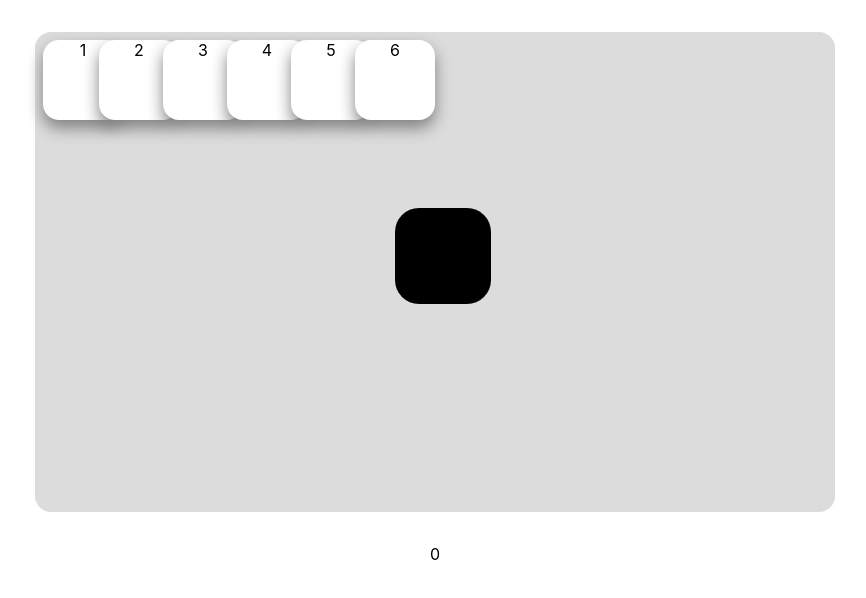
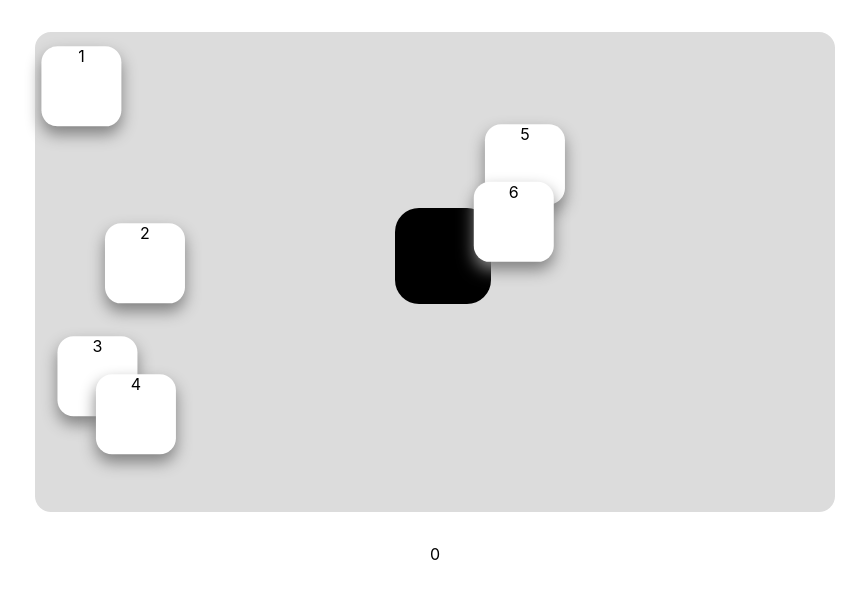
Before and after one commit to HENOZIWD/solitaire, a React (Create React App) app: page / in a window 1280 px wide. Shown: the top 598 px of the page, without its empty margins (205-1071 px from the left). Built offline with nearby package versions, Linux system fonts and the light colour scheme.

Commit message:
Apply random position to cards

```diff
--- a/src/components/App.tsx
+++ b/src/components/App.tsx
@@ -9,17 +9,21 @@ export interface ICardPosition {
 
 const App = () => {
 
+  const getRandomArbitrary = (min: number, max: number) => {
+    return Math.random() * (max - min) + min;
+  }
+
   const baseFontSizeString = getComputedStyle(document.documentElement).getPropertyValue('font-size');
   const baseFontSize = +baseFontSizeString.slice(0, baseFontSizeString.indexOf('px'));
   const boardWidth = baseFontSize * 50;
   const boardHeight = baseFontSize * 30;
   const [cardPositions, setCardPositions] = useState<ICardPosition[]>([
-    { x: baseFontSize / 2, y: baseFontSize / 2 },
-    { x: baseFontSize * 4, y: baseFontSize / 2 },
-    { x: baseFontSize * 8, y: baseFontSize / 2 },
-    { x: baseFontSize * 12, y: baseFontSize / 2 },
-    { x: baseFontSize * 16, y: baseFontSize / 2 },
-    { x: baseFontSize * 20, y: baseFontSize / 2 },
+    { x: getRandomArbitrary(0, boardWidth - baseFontSize * 5), y: getRandomArbitrary(0, boardHeight - baseFontSize * 5) },
+    { x: getRandomArbitrary(0, boardWidth - baseFontSize * 5), y: getRandomArbitrary(0, boardHeight - baseFontSize * 5) },
+    { x: getRandomArbitrary(0, boardWidth - baseFontSize * 5), y: getRandomArbitrary(0, boardHeight - baseFontSize * 5) },
+    { x: getRandomArbitrary(0, boardWidth - baseFontSize * 5), y: getRandomArbitrary(0, boardHeight - baseFontSize * 5) },
+    { x: getRandomArbitrary(0, boardWidth - baseFontSize * 5), y: getRandomArbitrary(0, boardHeight - baseFontSize * 5) },
+    { x: getRandomArbitrary(0, boardWidth - baseFontSize * 5), y: getRandomArbitrary(0, boardHeight - baseFontSize * 5) },
   ]);
   const [stack, setStack] = useState<Array<number>>([0]);
 
@@ -43,7 +47,7 @@ const App = () => {
     const newCardPositions = cardPositions.slice();
     newCardPositions[i] = { x: x, y: y };
     setCardPositions(newCardPositions);
-  };
+  }
 
   return (
     <>
--- a/src/components/card.tsx
+++ b/src/components/card.tsx
@@ -62,7 +62,7 @@ const Card = (props: ICardProps) => {
       }
 
       props.movePosition(props.cardIndex, nextX, nextY);
-    };
+    }
 
     const mouseUp = () => {
       setClicked(false);
@@ -72,7 +72,7 @@ const Card = (props: ICardProps) => {
     setClicked(true);
     document.addEventListener('mousemove', mouseMove);
     document.addEventListener('mouseup', mouseUp, { once: true });
-  };
+  }
 
   return (
     <>
```
